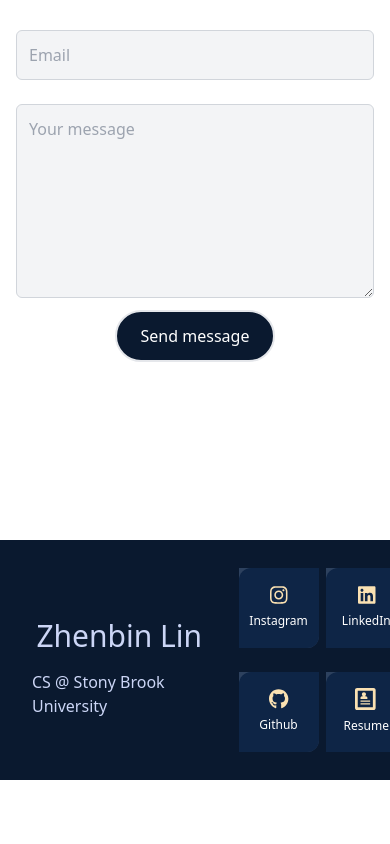
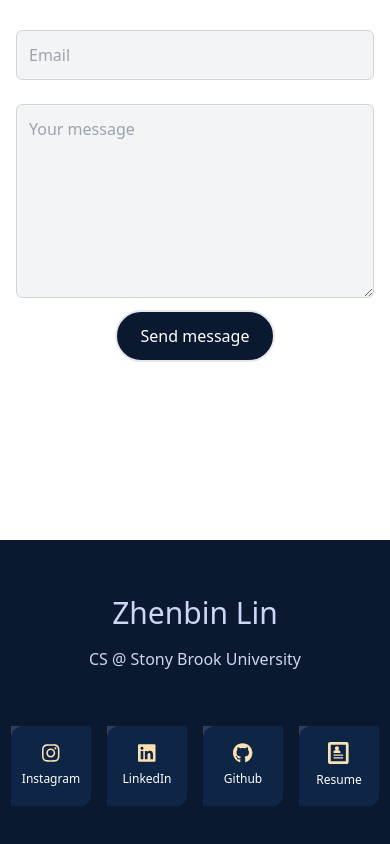
Before and after one commit to ZlinEleven/zhenbinlin-dev, a React (Create React App) app: page / in a window 390 px wide. Shown: the part 3506-4350 px from the top of the page. Before the commit the page ends 4286 px from the top, so only its background shows below. Built offline with nearby package versions, Linux system fonts and the light colour scheme.

Commit message:
Improved responsive design for footer

```diff
--- a/src/components/Footer/Footer.js
+++ b/src/components/Footer/Footer.js
@@ -6,12 +6,12 @@ import { ImProfile } from "react-icons/im";
 
 const Footer = () => {
     return (
-        <div className='flex h-60 bg-[#0a192f] text-[#ccd6f6] justify-evenly items-center'>
-            <div className='flex flex-col p-8 items-center'>
-                <h1 className='text-3xl py-4'>Zhenbin Lin</h1>
+        <div className='flex flex-col md:flex-row h-80 md:h-60 bg-[#0a192f] text-[#ccd6f6] justify-evenly items-center'>
+            <div className='flex flex-col px-2 text-center'>
+                <h1 className='text-3xl pb-4'>Zhenbin Lin</h1>
                 <p>CS @ Stony Brook University</p>
             </div>
-            <div className='grid grid-cols-2 gap-6 lg:flex'>
+            <div className='flex gap-4'>
                 <FooterCards text="Instagram" icon={<FontAwesomeIcon icon={faInstagram} color='#fae1b2' size='lg' className='py-2 mt-[-10px]' />} link='https://www.instagram.com/zlin_eleven/'/>
                 <FooterCards text="LinkedIn" icon={<FontAwesomeIcon icon={faLinkedin} color='#fae1b2' size='lg' className='py-2 mt-[-10px]' />} link='https://www.linkedin.com/in/zhenbin-lin'/>
                 <FooterCards text="Github" icon={<FontAwesomeIcon icon={faGithub} color='#fae1b2' size='lg' className='py-2 mt-[-10px]' />} link='https://github.com/ZlinEleven'/>
```
